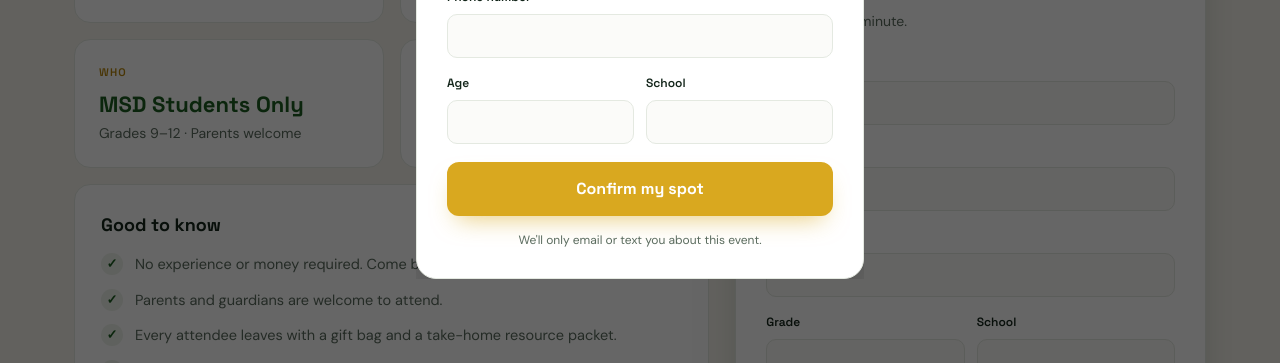
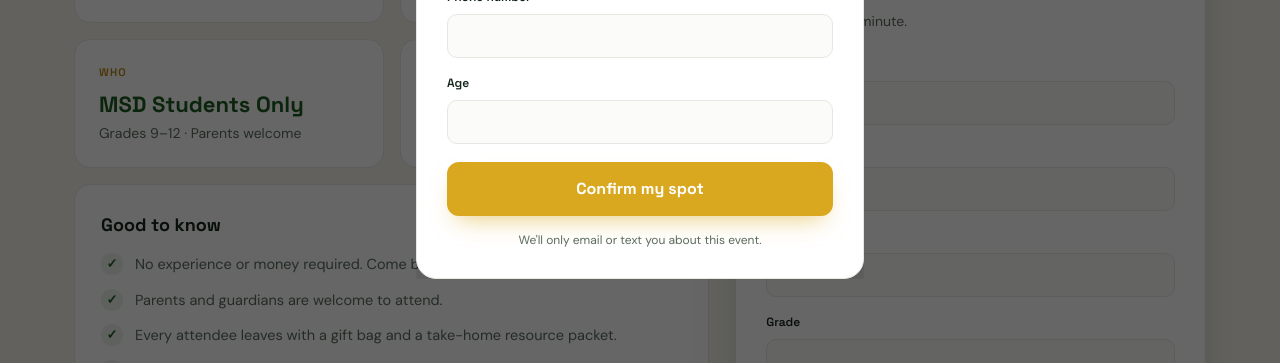
Before and after one commit to andersonjosh501-alt/financial-futures, a Next.js app: page /event-details in a window 1280 px wide. Both pictures are taken after a click on the button "REGISTER FREE". Shown: the part 434-797 px from the top of the page. Built offline with nearby package versions, Linux system fonts and the light colour scheme.

Commit message:
Remove school field from registration; drop MSD subtext under venue
Co-Authored-By: Claude Opus 4.6 <noreply@anthropic.com>

```diff
--- a/src/app/api/register/route.ts
+++ b/src/app/api/register/route.ts
@@ -4,9 +4,9 @@ import { supabase } from "@/lib/supabase";
 export async function POST(request: Request) {
   try {
     const body = await request.json();
-    const { name, email, phone, age, school } = body;
+    const { name, email, phone, age } = body;
 
-    if (!name || !email || !phone || !age || !school) {
+    if (!name || !email || !phone || !age) {
       return NextResponse.json(
         { error: "All fields are required" },
         { status: 400 }
@@ -22,7 +22,7 @@ export async function POST(request: Request) {
 
     const { error } = await supabase
       .from("registrations")
-      .insert([{ name, email, phone, age, school }]);
+      .insert([{ name, email, phone, age }]);
 
     if (error) {
       if (error.code === "23505") {
--- a/src/app/event-details/page.tsx
+++ b/src/app/event-details/page.tsx
@@ -8,7 +8,7 @@ import HeroBackground from "@/components/HeroBackground";
 
 export default function EventDetails() {
   const [modalOpen, setModalOpen] = useState(false);
-  const [form, setForm] = useState({ name: "", email: "", phone: "", age: "", school: "" });
+  const [form, setForm] = useState({ name: "", email: "", phone: "", age: "" });
   const [status, setStatus] = useState<"idle" | "submitting" | "success" | "error">("idle");
   const [errorMsg, setErrorMsg] = useState("");
 
@@ -31,7 +31,7 @@ export default function EventDetails() {
         throw new Error(data.error || "Registration failed");
       }
       setStatus("success");
-      setForm({ name: "", email: "", phone: "", age: "", school: "" });
+      setForm({ name: "", email: "", phone: "", age: "" });
     } catch (err) {
       setStatus("error");
       setErrorMsg(err instanceof Error ? err.message : "Something went wrong");
@@ -61,7 +61,7 @@ export default function EventDetails() {
               <div className="grid grid-cols-1 sm:grid-cols-2 gap-4">
                 {[
                   { label: "When", value: "October 20", sub: "6:00 – 7:00 PM" },
-                  { label: "Where", value: "MSD Library", sub: "Marjory Stoneman Douglas HS" },
+                  { label: "Where", value: "MSD Library", sub: "" },
                   { label: "Who", value: "MSD Students Only", sub: "Grades 9–12 · Parents welcome" },
                   { label: "Cost", value: "Free", sub: "Gift bag included" },
                 ].map((card) => (
@@ -126,17 +126,10 @@ export default function EventDetails() {
                       <input name="phone" type="tel" required value={form.phone} onChange={handleChange}
                         className="mt-1.5 w-full h-11 border border-line rounded-[10px] bg-[#FBFBF9] px-4 text-sm focus:outline-none focus:ring-2 focus:ring-bg-green focus:border-transparent" />
                     </div>
-                    <div className="grid grid-cols-2 gap-3">
-                      <div>
-                        <label className="font-heading font-semibold text-xs text-ink">Grade</label>
-                        <input name="age" type="text" required value={form.age} onChange={handleChange}
-                          className="mt-1.5 w-full h-11 border border-line rounded-[10px] bg-[#FBFBF9] px-4 text-sm focus:outline-none focus:ring-2 focus:ring-bg-green focus:border-transparent" />
-                      </div>
-                      <div>
-                        <label className="font-heading font-semibold text-xs text-ink">School</label>
-                        <input name="school" type="text" required value={form.school} onChange={handleChange}
-                          className="mt-1.5 w-full h-11 border border-line rounded-[10px] bg-[#FBFBF9] px-4 text-sm focus:outline-none focus:ring-2 focus:ring-bg-green focus:border-transparent" />
-                      </div>
+                    <div>
+                      <label className="font-heading font-semibold text-xs text-ink">Grade</label>
+                      <input name="age" type="text" required value={form.age} onChange={handleChange}
+                        className="mt-1.5 w-full h-11 border border-line rounded-[10px] bg-[#FBFBF9] px-4 text-sm focus:outline-none focus:ring-2 focus:ring-bg-green focus:border-transparent" />
                     </div>
 
                     {status === "error" && (
--- a/src/components/RegistrationModal.tsx
+++ b/src/components/RegistrationModal.tsx
@@ -8,7 +8,7 @@ interface RegistrationModalProps {
 }
 
 export default function RegistrationModal({ open, onClose }: RegistrationModalProps) {
-  const [form, setForm] = useState({ name: "", email: "", phone: "", age: "", school: "" });
+  const [form, setForm] = useState({ name: "", email: "", phone: "", age: "" });
   const [status, setStatus] = useState<"idle" | "submitting" | "success" | "error">("idle");
   const [errorMsg, setErrorMsg] = useState("");
   const dialogRef = useRef<HTMLDialogElement>(null);
@@ -39,7 +39,7 @@ export default function RegistrationModal({ open, onClose }: RegistrationModalPr
         throw new Error(data.error || "Registration failed");
       }
       setStatus("success");
-      setForm({ name: "", email: "", phone: "", age: "", school: "" });
+      setForm({ name: "", email: "", phone: "", age: "" });
     } catch (err) {
       setStatus("error");
       setErrorMsg(err instanceof Error ? err.message : "Something went wrong");
@@ -102,17 +102,10 @@ export default function RegistrationModal({ open, onClose }: RegistrationModalPr
                 <input name="phone" type="tel" required value={form.phone} onChange={handleChange}
                   className="mt-1.5 w-full h-11 border border-line rounded-[10px] bg-[#FBFBF9] px-4 text-sm focus:outline-none focus:ring-2 focus:ring-bg-green focus:border-transparent" />
               </div>
-              <div className="grid grid-cols-2 gap-3">
-                <div>
-                  <label className="font-heading font-semibold text-xs text-ink">Age</label>
-                  <input name="age" type="number" required min="5" max="25" value={form.age} onChange={handleChange}
-                    className="mt-1.5 w-full h-11 border border-line rounded-[10px] bg-[#FBFBF9] px-4 text-sm focus:outline-none focus:ring-2 focus:ring-bg-green focus:border-transparent" />
-                </div>
-                <div>
-                  <label className="font-heading font-semibold text-xs text-ink">School</label>
-                  <input name="school" type="text" required value={form.school} onChange={handleChange}
-                    className="mt-1.5 w-full h-11 border border-line rounded-[10px] bg-[#FBFBF9] px-4 text-sm focus:outline-none focus:ring-2 focus:ring-bg-green focus:border-transparent" />
-                </div>
+              <div>
+                <label className="font-heading font-semibold text-xs text-ink">Age</label>
+                <input name="age" type="number" required min="5" max="25" value={form.age} onChange={handleChange}
+                  className="mt-1.5 w-full h-11 border border-line rounded-[10px] bg-[#FBFBF9] px-4 text-sm focus:outline-none focus:ring-2 focus:ring-bg-green focus:border-transparent" />
               </div>
 
               {status === "error" && (
```
